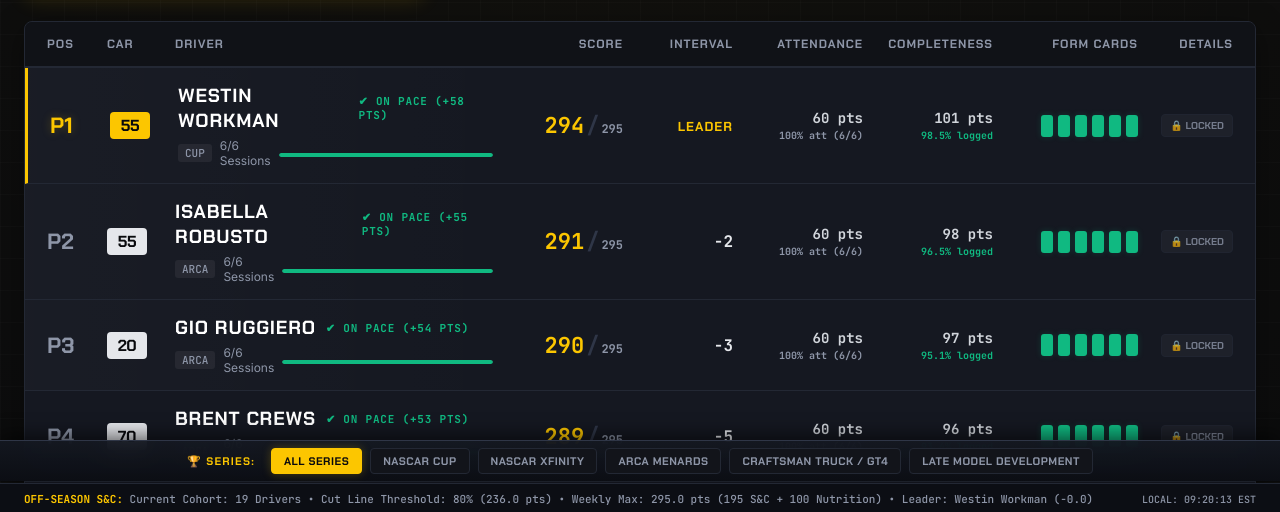
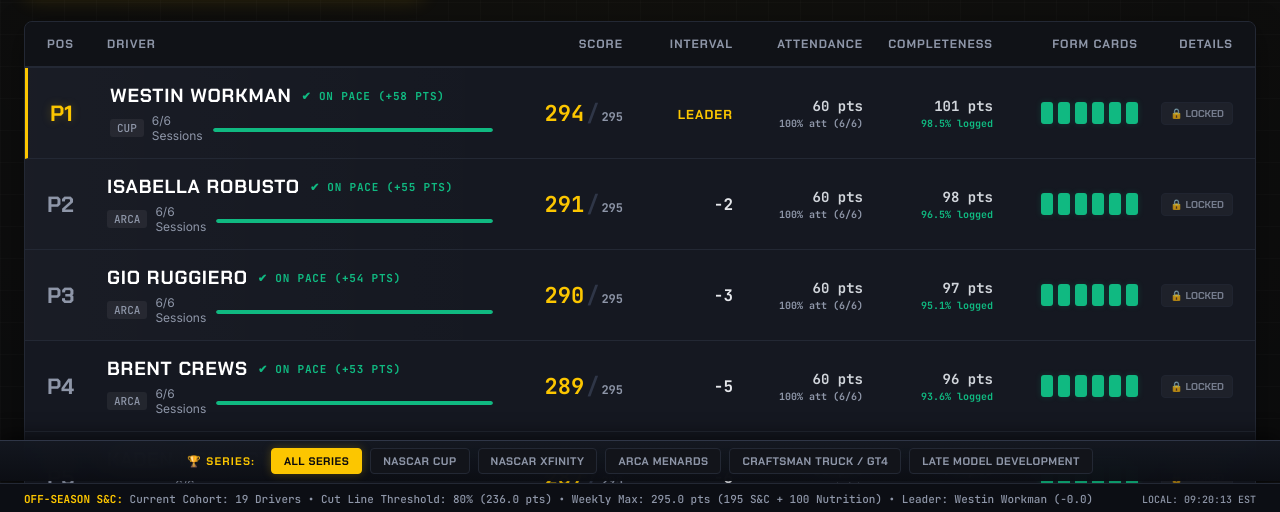
Before and after one commit to troy-zen/tpc-two-a-days-standings, a plain HTML site: page index.html in a window 1280 px wide. Shown: the part 286-798 px from the top of the page. Drawn offline with nearby package versions, Linux system fonts and the light colour scheme.

Commit message:
Remove Car number column from leaderboard table

```diff
--- a/index.html
+++ b/index.html
@@ -596,7 +596,7 @@
 
         .board-header {
             display: grid;
-            grid-template-columns: 60px 68px minmax(220px, 2.2fr) 130px 110px 130px 130px 145px 95px;
+            grid-template-columns: 60px minmax(220px, 2.2fr) 130px 110px 130px 130px 145px 95px;
             padding: 14px 22px;
             background: #101217;
             border-bottom: 2px solid var(--border);
@@ -611,7 +611,7 @@
 
         .board-row {
             display: grid;
-            grid-template-columns: 60px 68px minmax(220px, 2.2fr) 130px 110px 130px 130px 145px 95px;
+            grid-template-columns: 60px minmax(220px, 2.2fr) 130px 110px 130px 130px 145px 95px;
             padding: 15px 22px;
             border-bottom: 1px solid var(--border);
             align-items: center;
@@ -1539,7 +1539,6 @@
         <section class="board-container">
             <div class="board-header">
                 <div>Pos</div>
-                <div>Car</div>
                 <div>Driver</div>
                 <div class="col-right">Score</div>
                 <div class="col-right">Interval</div>
@@ -2182,9 +2181,6 @@
                 html += `
                     <div class="board-row ${isP1 ? 'p1' : ''} ${isPodium ? 'podium' : ''} ${!isQualified ? 'below-cutline' : ''} ${isExpanded ? 'expanded' : ''}" onclick="toggleDriverRow(${d.pos}, event)">
                         <div class="cell-pos">P${d.pos}</div>
-                        <div>
-                            <div class="car-badge">${d.car}</div>
-                        </div>
                         <div class="cell-driver">
                             <div class="driver-name">
                                 <span>${d.name.toUpperCase()}</span>
```
